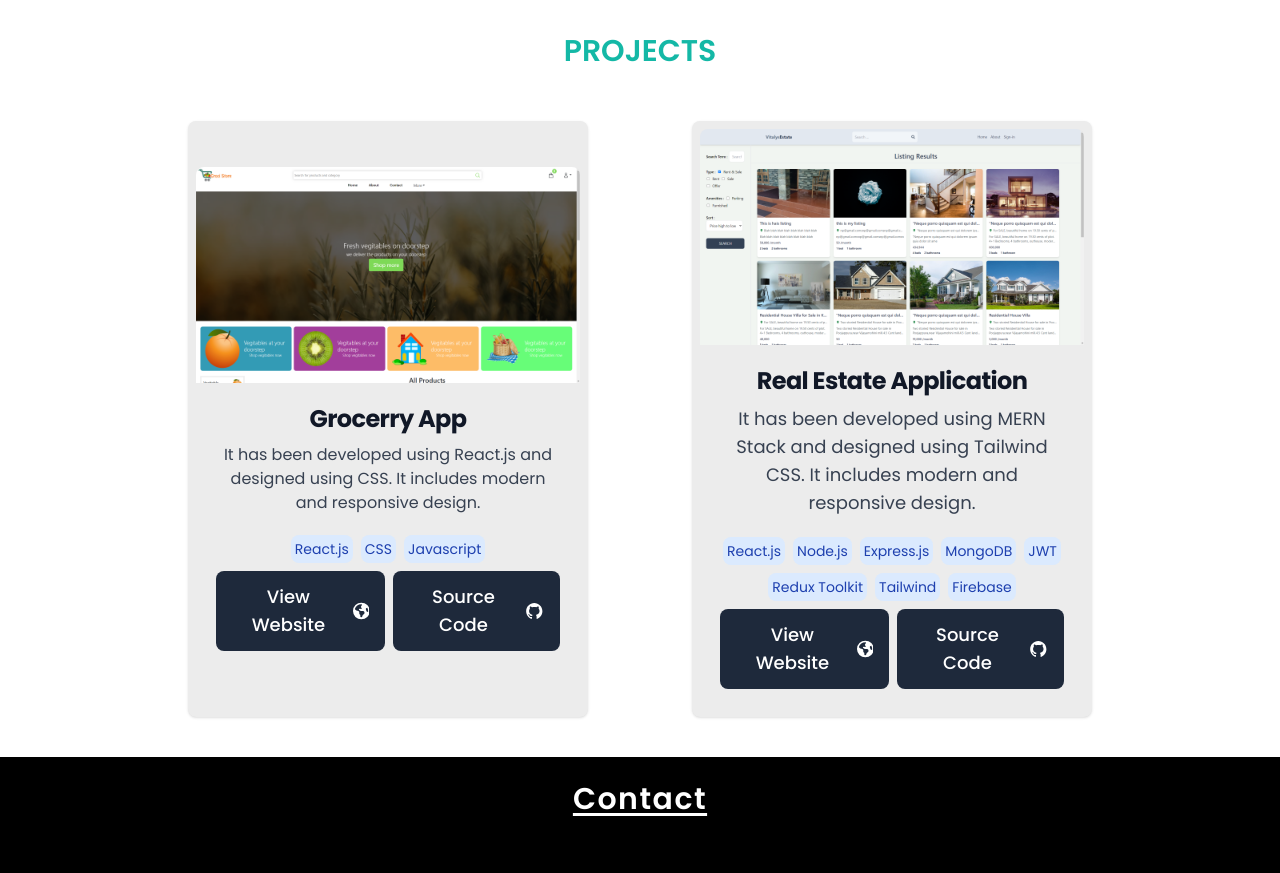
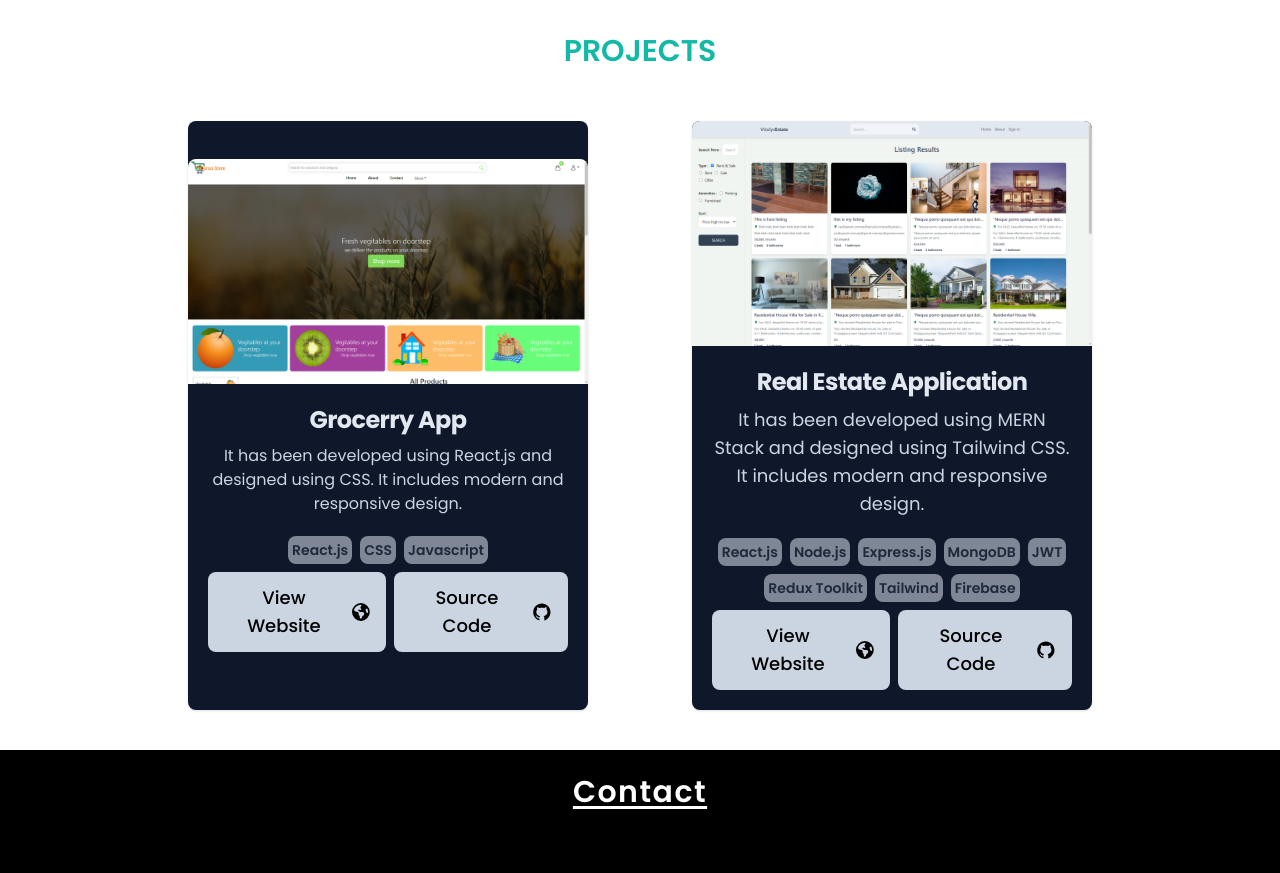
Before and after one commit to NithinPrathapan/My-portfolio, a React (Vite) app in the folder portfolio/: page / in a window 1280 px wide. Shown: the part 3240-4113 px from the top of the page. Built offline with nearby package versions, Linux system fonts and the light colour scheme; a web font is replaced by a local one.

Commit message:
styling card

```diff
--- a/portfolio/src/App.jsx
+++ b/portfolio/src/App.jsx
@@ -368,8 +368,8 @@ const App = () => {
               Projects
             </h3>
           </div>
-          <div className="flex flex-wrap md:gap-12  gap-12 font-poppins py-10 lg:flex lg:flex-wrap">
-            <div className="bg-[#ececec]  max-w-[400px]  p-2 border-none flex flex-col mx-auto justify-center items-center border  rounded-lg shadow ">
+          <div className="flex flex-wrap md:gap-12  gap-4 font-poppins py-10 md:flex md:flex-wrap">
+            <div className="bg-slate-900   max-w-[400px]   border-none flex flex-col mx-auto justify-center items-center border  rounded-lg shadow ">
               <img
                 className="rounded-t-lg hover:scale-105 object-cover w-full  transition ease-in-out  duration-500"
                 src={grocerry}
@@ -377,28 +377,28 @@ const App = () => {
               />
 
               <div className="md:p-5 p-2">
-                <h5 className="mb-2 text-center  md:text-2xl text-lg font-bold tracking-tight text-gray-900 ">
+                <h5 className="mb-2 text-center  md:text-2xl text-lg font-bold tracking-tight text-slate-200 ">
                   Grocerry App
                 </h5>
 
-                <p className="mb-3 text-center font-normal text-gray-700 ">
+                <p className="mb-3 text-center font-normal text-slate-300 ">
                   It has been developed using React.js and designed using CSS.
                   It includes modern and responsive design.
                 </p>
                 <div className="flex gap-2 flex-wrap py-2 justify-center items-center">
-                  <h1 className="text-blue-800 md:text-sm text-xs bg-blue-100 p-1 rounded-lg">
+                  <h1 className="text-slate-800 font-semibold md:text-sm text-xs bg-blue-50 hover:bg-opacity-100 cursor-context-menu bg-opacity-50 p-1 rounded-lg">
                     React.js
                   </h1>
-                  <h1 className="text-blue-800 md:text-sm text-xs bg-blue-100 p-1 rounded-lg">
+                  <h1 className="text-slate-800 font-semibold md:text-sm text-xs bg-blue-50 hover:bg-opacity-100 cursor-context-menu bg-opacity-50 p-1 rounded-lg">
                     CSS
                   </h1>
-                  <h1 className="text-blue-800 md:text-sm text-xs bg-blue-100 p-1 rounded-lg">
+                  <h1 className="text-slate-800 font-semibold md:text-sm text-xs bg-blue-50 hover:bg-opacity-100 cursor-context-menu bg-opacity-50 p-1 rounded-lg">
                     Javascript
                   </h1>
                 </div>
-                <div className="flex gap-2">
+                <div className="flex items-center justify-center gap-2">
                   <a href="https://grocerry.vercel.app" target="_blank">
-                    <button className=" mx-auto  justify-center gap-2 md:text-lg items-center  text-sm font-medium text-center text-white bg-slate-800  md:px-4 px-2 md:py-3 py-2 rounded-lg hover:bg-slate-700 duration-200 flex ">
+                    <button className=" mx-auto  justify-center gap-2 md:text-lg items-center  text-sm font-medium text-center text-black bg-slate-300  md:px-4 px-2 md:py-3 py-2 rounded-lg hover:bg-slate-400 duration-200 flex ">
                       View Website
                       <FaEarthAmericas />
                     </button>
@@ -407,7 +407,7 @@ const App = () => {
                     href="https://github.com/NithinPrathapan/grocerry"
                     target="_blank"
                   >
-                    <button className=" mx-auto gap-2  justify-center md:text-lg  items-center  text-sm font-medium text-center text-white bg-slate-800  md:px-4 px-2 md:py-3 py-2 rounded-lg hover:bg-slate-700 duration-200 flex ">
+                    <button className=" mx-auto gap-2  justify-center md:text-lg  items-center  text-sm font-medium text-center text-black bg-slate-300  md:px-4 px-2 md:py-3 py-2 rounded-lg hover:bg-slate-400 duration-200 flex ">
                       Source Code
                       <AiFillGithub className="w-5 h-5  " />
                     </button>
@@ -416,7 +416,7 @@ const App = () => {
               </div>
             </div>
 
-            <div className="bg-[#ececec]  max-w-[400px]  p-2 border-none flex flex-col mx-auto justify-center items-center border  rounded-lg shadow ">
+            <div className="bg-slate-900   max-w-[400px]   border-none flex flex-col mx-auto justify-center items-center border  rounded-lg shadow ">
               <img
                 className="rounded-t-lg hover:scale-105 object-cover w-full  transition ease-in-out  duration-500"
                 src={estate}
@@ -424,46 +424,46 @@ const App = () => {
               />
 
               <div className="p-5">
-                <h5 className="mb-2 text-center md:text-2xl text-lg font-bold tracking-tight text-gray-900 ">
+                <h5 className="mb-2 text-center md:text-2xl text-lg font-bold tracking-tight text-slate-200 ">
                   Real Estate Application
                 </h5>
 
-                <p className="mb-3 text-center md:text-lg text-sm  text-gray-700 ">
+                <p className="mb-3 text-center md:text-lg text-sm  text-slate-300 ">
                   It has been developed using MERN Stack and designed using
                   Tailwind CSS. It includes modern and responsive design.
                 </p>
                 <div className="flex gap-2 flex-wrap py-2 justify-center items-center">
-                  <h1 className="text-blue-800 md:text-sm text-xs  bg-blue-100 p-1 rounded-lg">
+                  <h1 className="text-slate-800 font-semibold hover:bg-opacity-100 cursor-context-menu md:text-sm text-xs  bg-blue-50 bg-opacity-50 p-1 rounded-lg">
                     React.js
                   </h1>
-                  <h1 className="text-blue-800 md:text-sm text-xs bg-blue-100 p-1 rounded-lg">
+                  <h1 className="text-slate-800 font-semibold hover:bg-opacity-100 cursor-context-menu md:text-sm text-xs bg-blue-50 bg-opacity-50 p-1 rounded-lg">
                     Node.js
                   </h1>
-                  <h1 className="text-blue-800 md:text-sm text-xs bg-blue-100 p-1 rounded-lg">
+                  <h1 className="text-slate-800 font-semibold hover:bg-opacity-100 cursor-context-menu md:text-sm text-xs bg-blue-50 bg-opacity-50 p-1 rounded-lg">
                     Express.js
                   </h1>
-                  <h1 className="text-blue-800 md:text-sm text-xs bg-blue-100 p-1 rounded-lg">
+                  <h1 className="text-slate-800 font-semibold hover:bg-opacity-100 cursor-context-menu md:text-sm text-xs bg-blue-50 bg-opacity-50 p-1 rounded-lg">
                     MongoDB
                   </h1>
-                  <h1 className="text-blue-800 md:text-sm text-xs bg-blue-100 p-1 rounded-lg">
+                  <h1 className="text-slate-800 font-semibold hover:bg-opacity-100 cursor-context-menu md:text-sm text-xs bg-blue-50 bg-opacity-50 p-1 rounded-lg">
                     JWT
                   </h1>
-                  <h1 className="text-blue-800 md:text-sm text-xs bg-blue-100 p-1 rounded-lg">
+                  <h1 className="text-slate-800 font-semibold hover:bg-opacity-100 cursor-context-menu md:text-sm text-xs bg-blue-50 bg-opacity-50 p-1 rounded-lg">
                     Redux Toolkit
                   </h1>
-                  <h1 className="text-blue-800 md:text-sm text-xs bg-blue-100 p-1 rounded-lg">
+                  <h1 className="text-slate-800 font-semibold hover:bg-opacity-100 cursor-context-menu md:text-sm text-xs bg-blue-50 bg-opacity-50 p-1 rounded-lg">
                     Tailwind
                   </h1>
-                  <h1 className="text-blue-800 md:text-sm text-xs bg-blue-100 p-1 rounded-lg">
+                  <h1 className="text-slate-800 font-semibold hover:bg-opacity-100 cursor-context-menu md:text-sm text-xs bg-blue-50 bg-opacity-50 p-1 rounded-lg">
                     Firebase
                   </h1>
                 </div>
-                <div className="flex gap-2 ">
+                <div className="flex items-center justify-center gap-2 ">
                   <a
                     href="https://mern-estate-c7gd.onrender.com"
                     target="_blank"
                   >
-                    <button className=" mx-auto  justify-center md:gap-2 gap-1 md:text-lg  items-center  text-sm font-medium text-center text-white bg-slate-800 md:px-4 px-2 md:py-3 py-2 rounded-lg hover:bg-slate-700 duration-200 flex ">
+                    <button className=" mx-auto  justify-center md:gap-2 gap-1 md:text-lg  items-center  text-sm font-medium text-center text-black bg-slate-300 md:px-4 px-2 md:py-3 py-2 rounded-lg hover:bg-slate-400 duration-200 flex ">
                       View Website
                       <FaEarthAmericas />
                     </button>
@@ -472,7 +472,7 @@ const App = () => {
                     href="https://github.com/NithinPrathapan/Real-Estate-App"
                     target="_blank"
                   >
-                    <button className=" mx-auto gap-2  justify-center  items-center md:text-lg  text-sm font-medium text-center text-white bg-slate-800 md:px-4 px-2 md:py-3 py-2 rounded-lg hover:bg-slate-700 duration-200 flex ">
+                    <button className=" mx-auto gap-2  justify-center  items-center md:text-lg  text-sm font-medium text-center text-black bg-slate-300 md:px-4 px-2 md:py-3 py-2 rounded-lg hover:bg-slate-400 duration-200 flex ">
                       Source Code
                       <AiFillGithub className="w-5 h-5  " />
                     </button>
```
